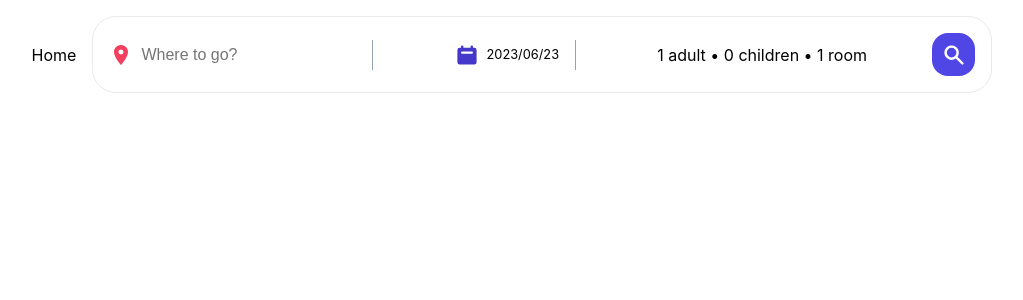
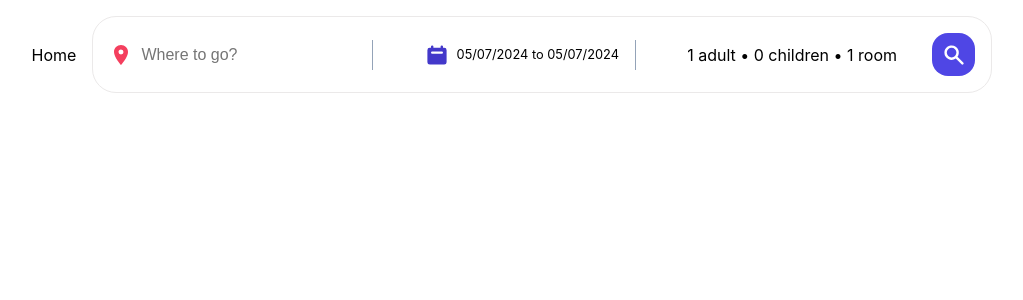
Before and after one commit to fatememkln/bookingHotelApp, a React (Vite) app: page / in a window 1280 px wide. Shown: the top 300 px of the page, without its empty margins (128-1151 px from the left). Built offline with nearby package versions, Linux system fonts and the light colour scheme.

Commit message:
date range

```diff
--- a/src/components/Header/Header.jsx
+++ b/src/components/Header/Header.jsx
@@ -2,6 +2,10 @@ import { MdLocationOn } from "react-icons/md";
 import { HiCalendar, HiMinus, HiPlus, HiSearch } from "react-icons/hi";
 import { useRef, useState } from "react";
 import useOutsideClick from "../../hooks/useOutsideClick";
+import "react-date-range/dist/styles.css";
+import "react-date-range/dist/theme/default.css";
+import { DateRange } from "react-date-range";
+import { format } from "date-fns";
 
 function Header() {
   const [destination, setDestination] = useState("");
@@ -11,6 +15,14 @@ function Header() {
     children: 0,
     room: 1,
   });
+  const [date, setDate] = useState([
+    {
+      startDate: new Date(),
+      endDate: new Date(),
+      key: "selection",
+    },
+  ]);
+  const [openDate, setOpenDate] = useState(false);
 
   const handleOptions = (name, operation) => {
     setOptions((prev) => {
@@ -40,7 +52,21 @@ function Header() {
 
         <div className="headerSearchItem">
           <HiCalendar className="headerIcon dateIcon" />
-          <div className="dateDropDown">2023/06/23</div>
+          <div className="dateDropDown" onClick={() => setOpenDate(!openDate)}>
+            {`${format(date[0].startDate, "MM/dd/yyyy")} to ${format(
+              date[0].endDate,
+              "MM/dd/yyyy"
+            )}`}
+          </div>
+          {openDate && (
+            <DateRange
+              ranges={date}
+              className="date"
+              onChange={(item) => setDate([item.selection])}
+              minDate={new Date()}
+              moveRangeOnFirstSelection={true}
+            />
+          )}
           <span className="seperator"></span>
         </div>
 
```
